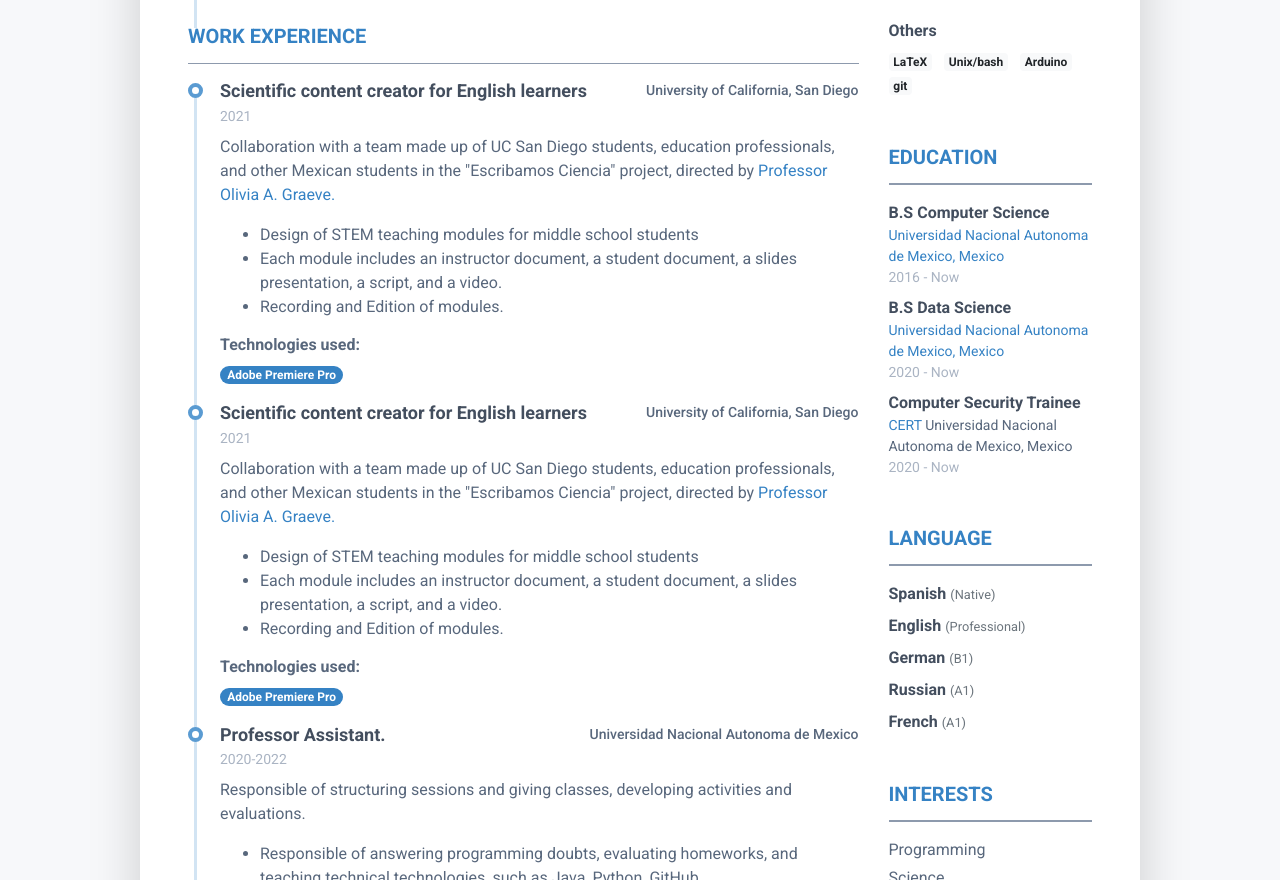
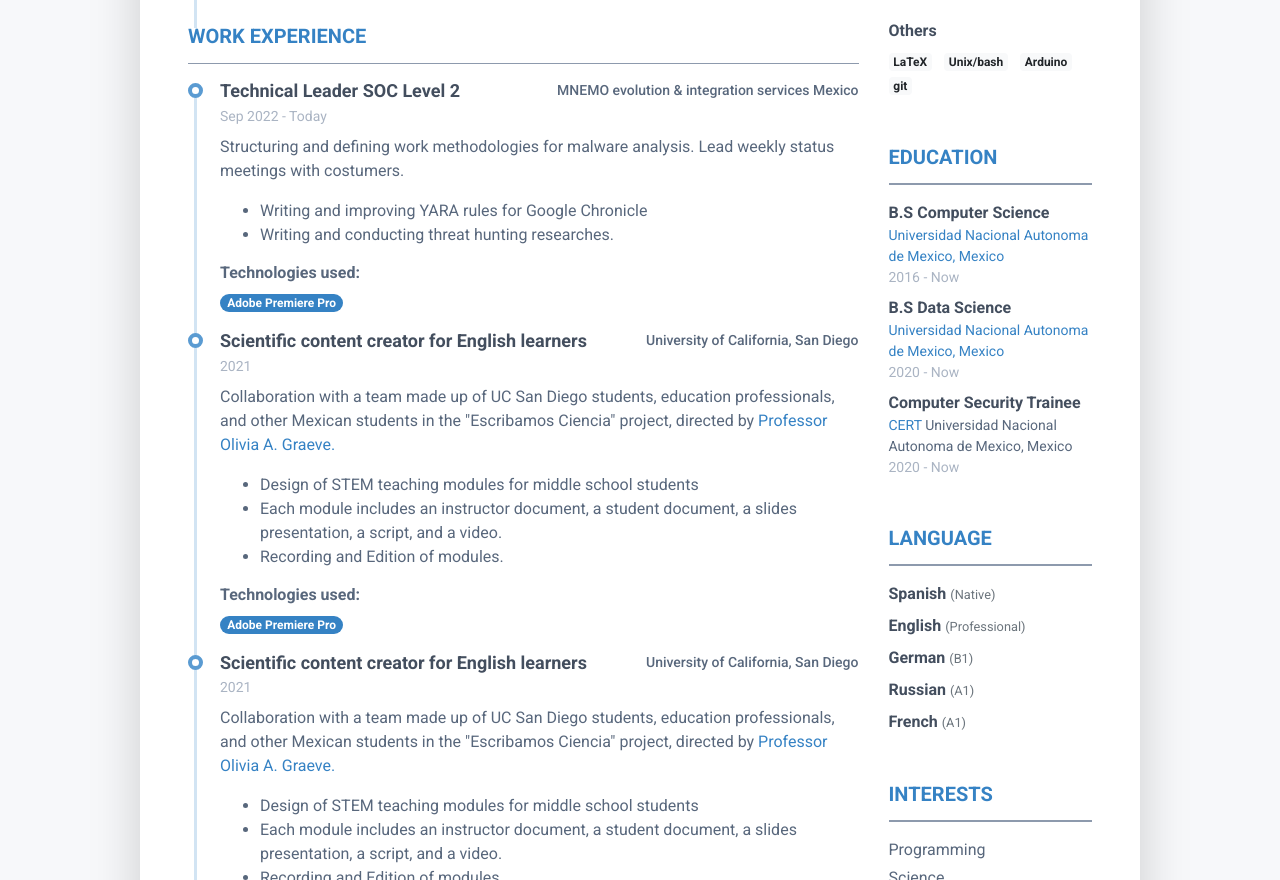
Before and after one commit to UlmoMacias/UlmoMacias.github.io, a plain HTML site: page index.html in a window 1280 px wide. Shown: the part 1119-1999 px from the top of the page. Drawn offline with Linux system fonts and the light colour scheme; a script that the page names is missing.

Commit message:
added work experience

```diff
--- a/index.html
+++ b/index.html
@@ -97,6 +97,7 @@
         <div class="resume-section-content">
             <div class="resume-timeline position-relative">
 
+
                 <article class="resume-timeline-item position-relative pb-5">
                     <div class="resume-timeline-item-header mb-2">
                         <div class="d-flex flex-column flex-md-row">
@@ -118,9 +119,6 @@
                     <!--//resume-timeline-item-desc-->
                 </article>
                 <!--//resume-timeline-item-->
-
-
-
                 <article class="resume-timeline-item position-relative pb-5">
                     <div class="resume-timeline-item-header mb-2">
                         <div class="d-flex flex-column flex-md-row">
@@ -148,6 +146,36 @@
             <div class="resume-timeline position-relative">
 
                 <article class="resume-timeline-item position-relative pb-5">
+
+                    <div class="resume-timeline-item-header mb-2">
+                        <div class="d-flex flex-column flex-md-row">
+                            <h3 class="resume-position-title font-weight-bold mb-1">Technical Leader SOC Level 2</h3>
+                            <div class="resume-company-name ml-auto">MNEMO evolution & integration services Mexico</div>
+                        </div>
+                        <!--//row-->
+                        <div class="resume-position-time">Sep 2022 - Today</div>
+                    </div>
+                    <!--//resume-timeline-item-header-->
+                    <div class="resume-timeline-item-desc">
+                        <p> Structuring and defining work methodologies for malware analysis. Lead weekly status meetings with costumers.
+                            </a> </p>
+                        <ul>
+
+                            <li> Writing and improving YARA rules for Google Chronicle </li>
+                            <li> Writing and conducting threat hunting researches. </li>
+
+
+                        </ul>
+                        <h4 class="resume-timeline-item-desc-heading font-weight-bold">Technologies used:</h4>
+                        <ul class="list-inline">
+
+                            <li class="list-inline-item"><span class="badge badge-primary badge-pill">Adobe Premiere Pro</span></li>
+
+                        </ul>
+                    </div>
+                    <!--//resume-timeline-item-desc-->
+
+                    <article class="resume-timeline-item position-relative pb-5">
 
                     <div class="resume-timeline-item-header mb-2">
                         <div class="d-flex flex-column flex-md-row">
```
